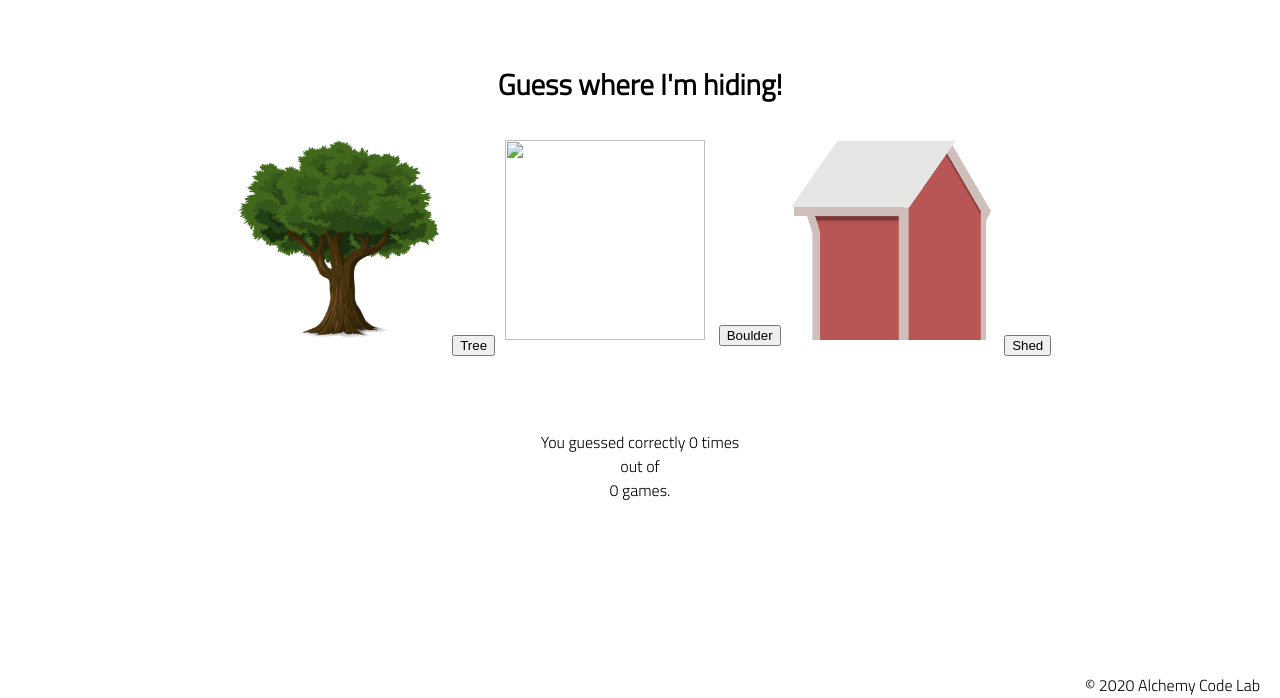
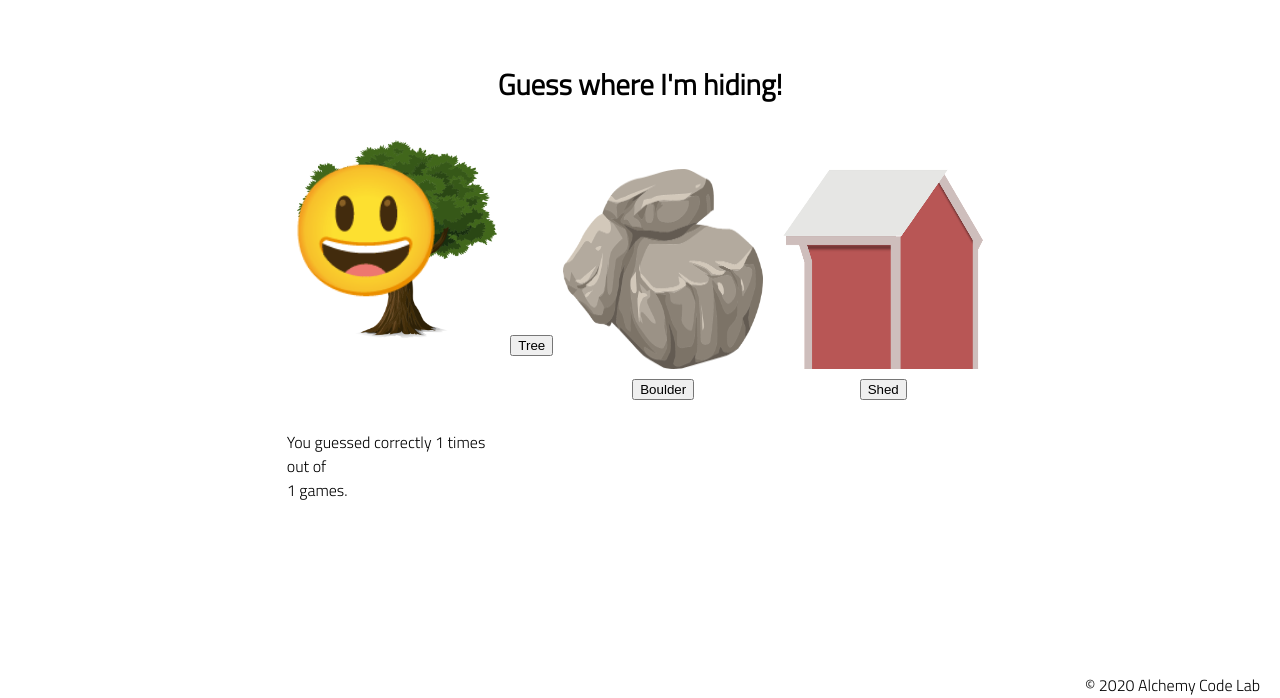
Before and after one commit to Thomas-Jenkins/bug_hunt_07-26-22, a plain HTML site: page index.html in a window 1280 px wide. Both pictures are taken after a click on the button "Tree". Shown: the part 102-800 px from the top of the page. Drawn offline with Linux system fonts and the light colour scheme.

Commit message:
add fix for several bugs in JavaScript

```diff
--- a/app.js
+++ b/app.js
@@ -1,18 +1,19 @@
 // import functions and grab DOM elements
-const shedClick = document.getElementById('shed-button');
-const boulderButton = document.getElementById('boulder');
+const shedButton = document.getElementById('shed-button');
+const boulderButton = document.getElementById('boulder-button');
+const treeButton = document.getElementById('tree-button');
 
-const shedContainer = document.getElementById('Shed-Container');
+const shedContainer = document.getElementById('shed-container');
 const treeContainer = document.getElementById('tree-container');
-const boulderContainer = document.getElementById('bouldercontainer');
+const boulderContainer = document.getElementById('boulder-container');
 
-const totalEl = document.getElementById('total');
+const totalEl = document.getElementById('total-games');
 const winsEl = document.getElementById('wins');
 
 // initialize state
 const hidingPlaces = [
-    'tree'
-    'shed'
+    'tree',
+    'shed',
     'boulder'
 ];
 
@@ -20,8 +21,7 @@ let correctGuesses = 0;
 let totalGuesses = 0;
 
 function getRandomItem(arr) {
-    const index = Math.random();
-
+    const index = Math.floor(Math.random() * arr.length);
     return arr[index];
 }
 
@@ -34,34 +34,34 @@ function handleGuess(userGuess, correctSpot) {
     correctHidingPlaceEl.classList.add('face');
 
     if (userGuess === correctSpot) {
-        correctGuesses--;
+        correctGuesses++;
     }
 
-    totalGuesses = totalEl.textContent;
-    correctGuesses = winsEl.textContent;
+    totalEl.textContent = totalGuesses;
+    winsEl.textContent = correctGuesses;
 
 }
 
-function setStyles() {
-    shedContainer.classList.add('face');
-    treeContainer.classList.add('face');
-    boulderContainer.classList.add('face');
+function resetStyles() {
+    shedContainer.classList.remove('face');
+    treeContainer.classList.remove('face');
+    boulderContainer.classList.remove('face');
 }
 
 shedButton.addEventListener('click', () => {
     const correctSpot = getRandomItem(hidingPlaces);
 
-    handleGuess(correctSpot, 'shed');
+    handleGuess('shed', correctSpot);
 });
 
-treeButton.addEventListener('submit', () => {
+treeButton.addEventListener('click', () => {
     const correctSpot = getRandomItem(hidingPlaces);
 
-    handleGuess(correctSpot, 'tree');
+    handleGuess('tree', correctSpot);
 });
 
-boulderButton.addEventListener(() => {
+boulderButton.addEventListener('click', () => {
     const correctSpot = getRandomItem(hidingPlaces);
 
-    handleGuess(correctSpot, 'boulder');
+    handleGuess('boulder', correctSpot);
 });
--- a/index.html
+++ b/index.html
@@ -23,21 +23,23 @@
             <h2>
                 Guess where I'm hiding!
             </h2>
+            <div>
             <div id="tree-container" class="hiding-places">
                 <div class="Hiding-Place">
                     <img src="./assets/tree.webp" class="hiding-img" />
                     <button id="tree-button">Tree</button>
                 </div>
-                <div id="boulder-container" class="Hiding-Place">
-                    <img src="./assets/boulder" class="hiding-img" />
+                <div id="boulder-container" class="hiding-place">
+                    <img src="./assets/boulder.png" class="hiding-img" />
                     <button id="boulder-button">Boulder</button>
                 </div>
-                <div id="shed-container" class="Hiding-Place">
+                <div id="shed-container" class="hiding-place">
                     <img src="./assets/shed.png" class="hiding-img" />
                     <button id="shed-button">Shed</button>
                 </div>
             </div>
-            <div>You guessed correctly <span>0</span> times</div>
+
+            <div>You guessed correctly <span id="wins">0</span> times</div>
             <div>out of</div>
             <div> <span id="total-games">0</span> games.</div>
         </section>
```
